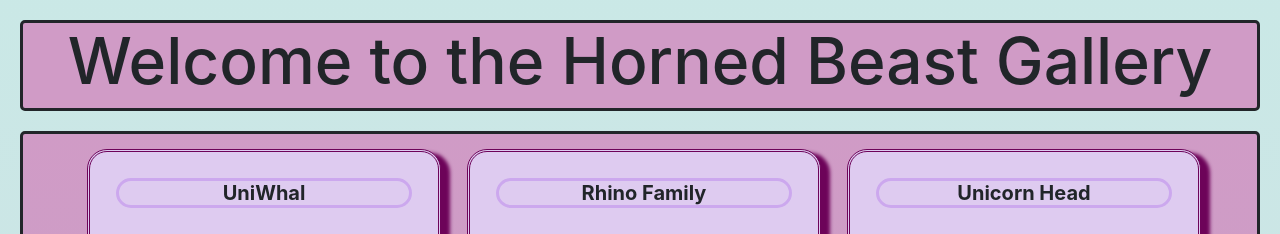
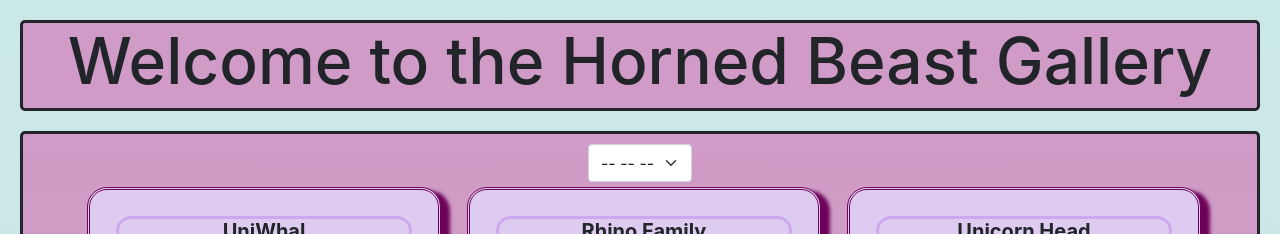
Before and after one commit to eden-brekke/gallery-of-horns, a React (Create React App) app: page / in a window 1280 px wide. Shown: the top 234 px of the page. Built offline with nearby package versions, Linux system fonts and the light colour scheme.

Commit message:
dropdown menu function

```diff
--- /dev/null
+++ b/src/Dropdown.js
@@ -0,0 +1,25 @@
+import React from 'react';
+import Form from 'react-bootstrap/Form';
+import Container from 'react-bootstrap/Container';
+
+class Dropdown extends React.Component {
+  render() {
+    return (
+      <Container>
+        <Form style={{ width: 'max-content', margin: 'auto' }}>
+          <Form.Group controlId='selected'>
+            <Form.Select onChange={this.props.handleSelect}>
+              <option> -- -- -- </option>
+              <option value='one'>1</option>
+              <option value='two'>2</option>
+              <option value='three'>3</option>
+              <option value='oneHundred'>100</option>
+            </Form.Select>
+          </Form.Group>
+        </Form>
+      </Container>
+    );
+  }
+}
+
+export default Dropdown;
--- a/src/Main.js
+++ b/src/Main.js
@@ -4,6 +4,7 @@ import Col from "react-bootstrap/Col";
 import Row from "react-bootstrap/Row";
 import Container from "react-bootstrap/Container";
 import SelectedBeast from './SelectedBeast.js'
+import Dropdown from './Dropdown.js';
 import './Main.css';
 
 class Main extends React.Component {
@@ -15,6 +16,25 @@ class Main extends React.Component {
       beast: {},
     }
   }
+
+  handleSelect = (event) =>{
+    let selected = event.target.value;
+    if(selected === 'one'){
+      let selectedData = this.props.data.filter((data)=>data.horns === 1);
+      this.setState({data:selectedData});
+    }else if (selected === 'two'){
+      let selectedData = this.props.data.filter((data)=>data.horns === 2);
+      this.setState({data:selectedData});
+    }else if(selected === 'three'){
+      let selectedData = this.props.data.filter((data)=>data.horns === 3);
+      this.setState({data:selectedData});
+    }else if(selected === 'oneHundred'){
+      let selectedData = this.props.data.filter((data)=>data.horns === 100);
+      this.setState({data:selectedData});
+    }else {
+      this.setState({data:this.props.data});
+    }
+  };
 
   handleCloseModal = () => {
     this.setState({
@@ -37,6 +57,11 @@ class Main extends React.Component {
           showModal={this.state.showModal}
           beast={this.state.beast}
           handleCloseModal={this.handleCloseModal}
+        />
+
+        <Dropdown
+          handleSelect={this.handleSelect}
+          data={this.state.data}
         />
 
         <Container>
```
Also changed, not shown: src/Dropdown.css (added).
